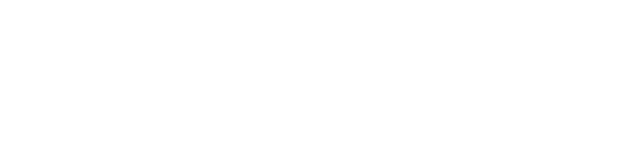
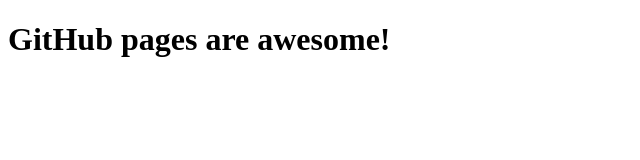
Before and after one commit to ViktorSenyk/vscode-git-test, a plain HTML site: page index.html in a window 1280 px wide. Shown: the whole page, without its empty margins (0-640 px from the left). Drawn offline with Linux system fonts and the light colour scheme.

Commit message:
add some text on screen

```diff
--- a/index.html
+++ b/index.html
@@ -6,6 +6,6 @@
     <title>Document</title>
 </head>
 <body>
-
+    <h1>GitHub pages are awesome!</h1>
 </body>
 </html>
```
